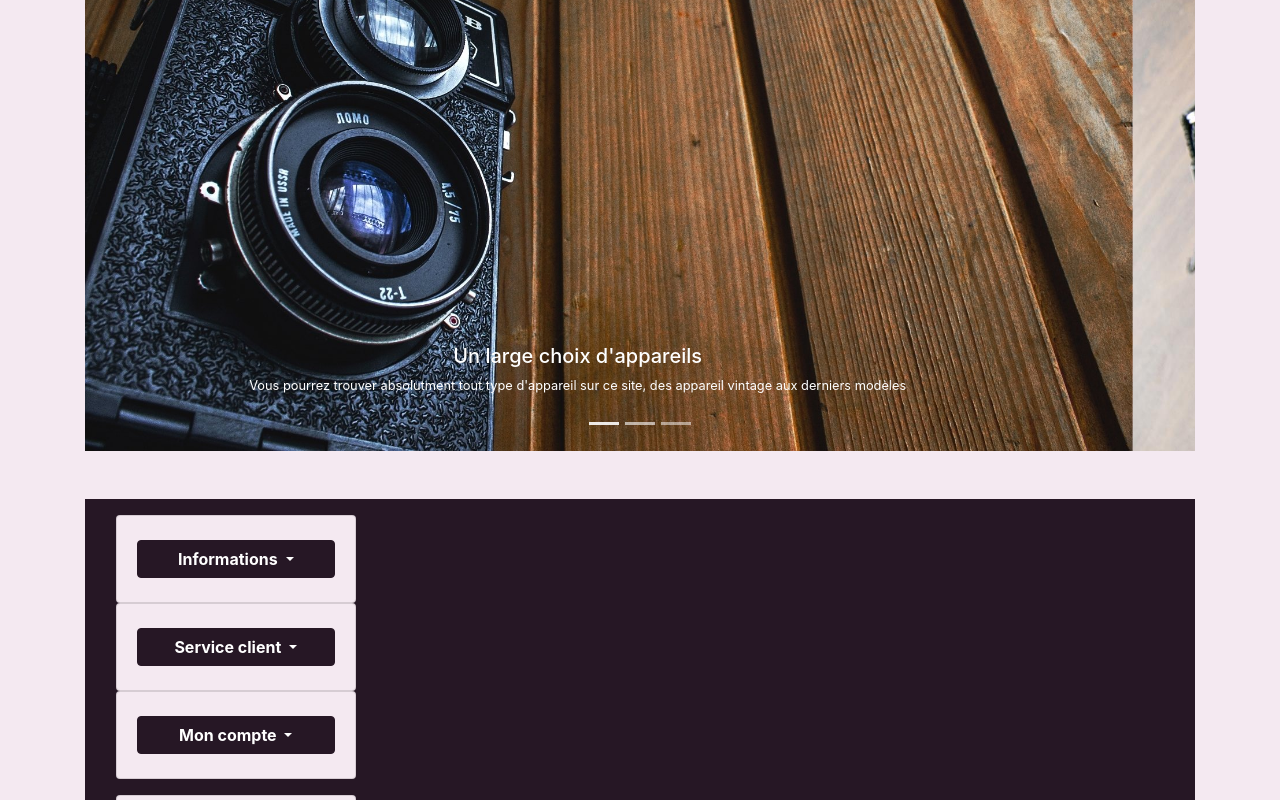
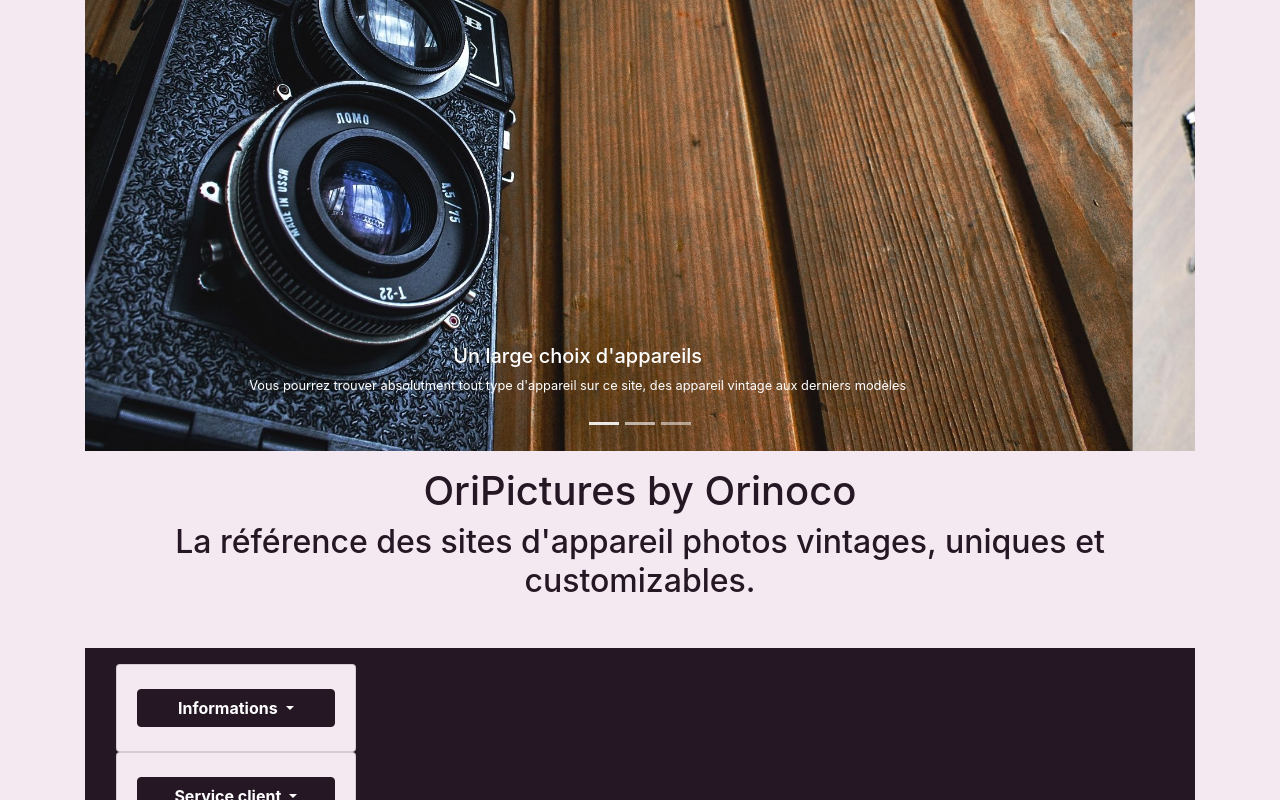
Before and after one commit to andygarcia06/Oripictures-By-Orinoco, a plain HTML site: page index.html in a window 1280 px wide. Shown: the part 361-1161 px from the top of the page. Drawn offline with nearby package versions, Linux system fonts and the light colour scheme; files whose address does not match are found by name; a web font is replaced by a local one.

Commit message:
ajout de la base pour index.js

```diff
--- a/index.html
+++ b/index.html
@@ -90,28 +90,19 @@
 
         </div>
 
-        <!-- <a class="carousel-control-prev" data-slide-to="prev" href="#carouselExample" role="button">
-          <span class="carousel-control-prev-icon text-secondary"></span>
-        </a>
-
-        <a class="carousel-control-next" data-slide="next" href="#carouselExample" role="button">
-          <span class="carousel-control-next-icon text-secondary"></span>
-        </a> -->
-
-
       </div>
 
 
       <!--Première section titre -->
-     <!-- <section id="first_section">
-        <figure id="fond-photo-ourson">
+    <section class="container" id="first_section">
+        <figure id="fond-photo-camera">
         </figure>
 
         <div class="container font-weight-light">
-        <h1 id="my_title" class="text-secondary">OriPictures <span>by Orinoco</span></h1>
-        <h2 id="my_second_title" class="text-secondary">La référence des sites d'appareil photos vintages, uniques et customizables.</h2>
+        <h1 id="my_title" class="text-secondary text-center">OriPictures <span>by Orinoco</span></h1>
+        <h2 id="my_second_title" class="text-secondary text-center">La référence des sites d'appareil photos vintages, uniques et customizables.</h2>
         </div>
-    </section> -->
+    </section>
 
     <!--Section vente des articles-->
     <section id="catalogue" class="m-5 partie__pictures ">
```
